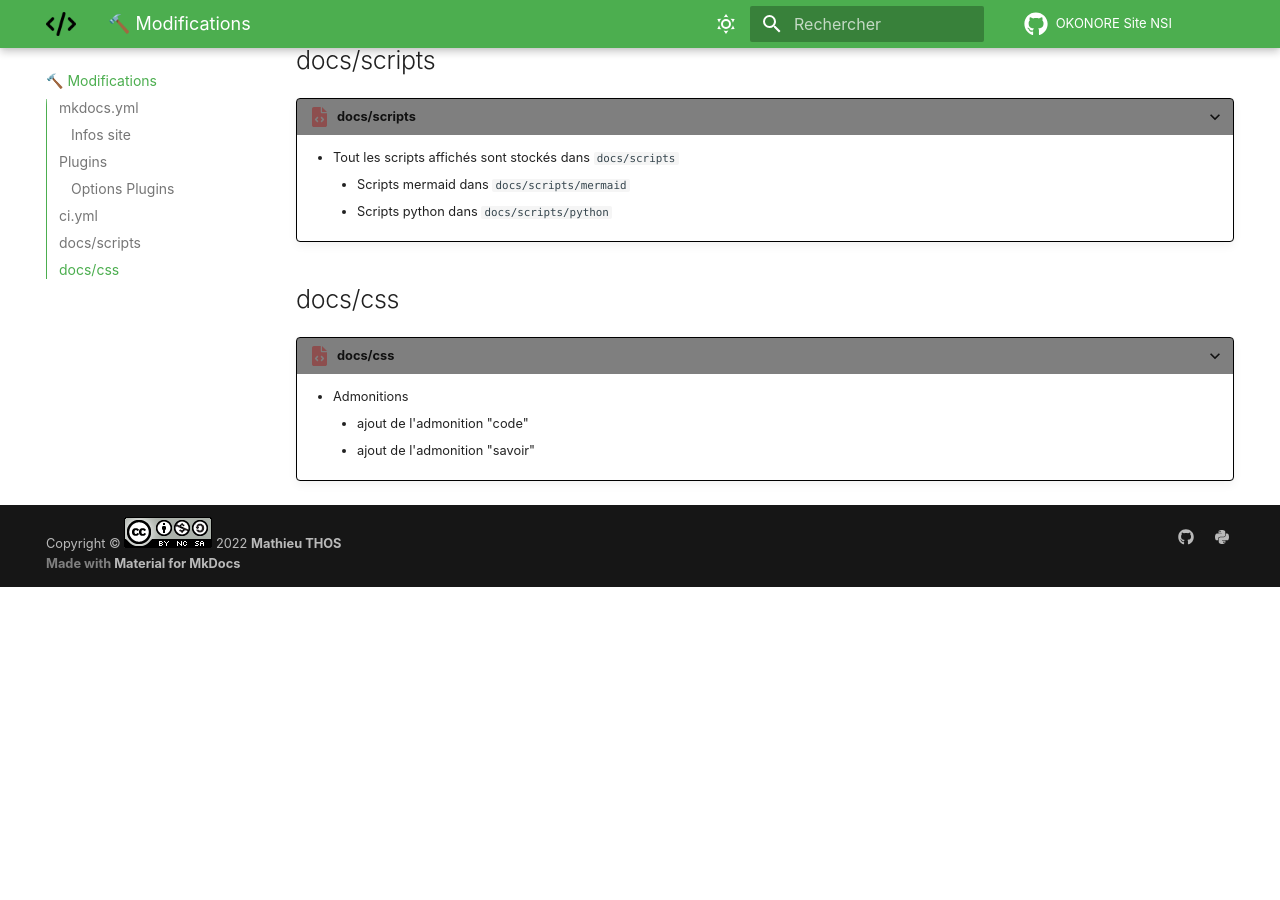
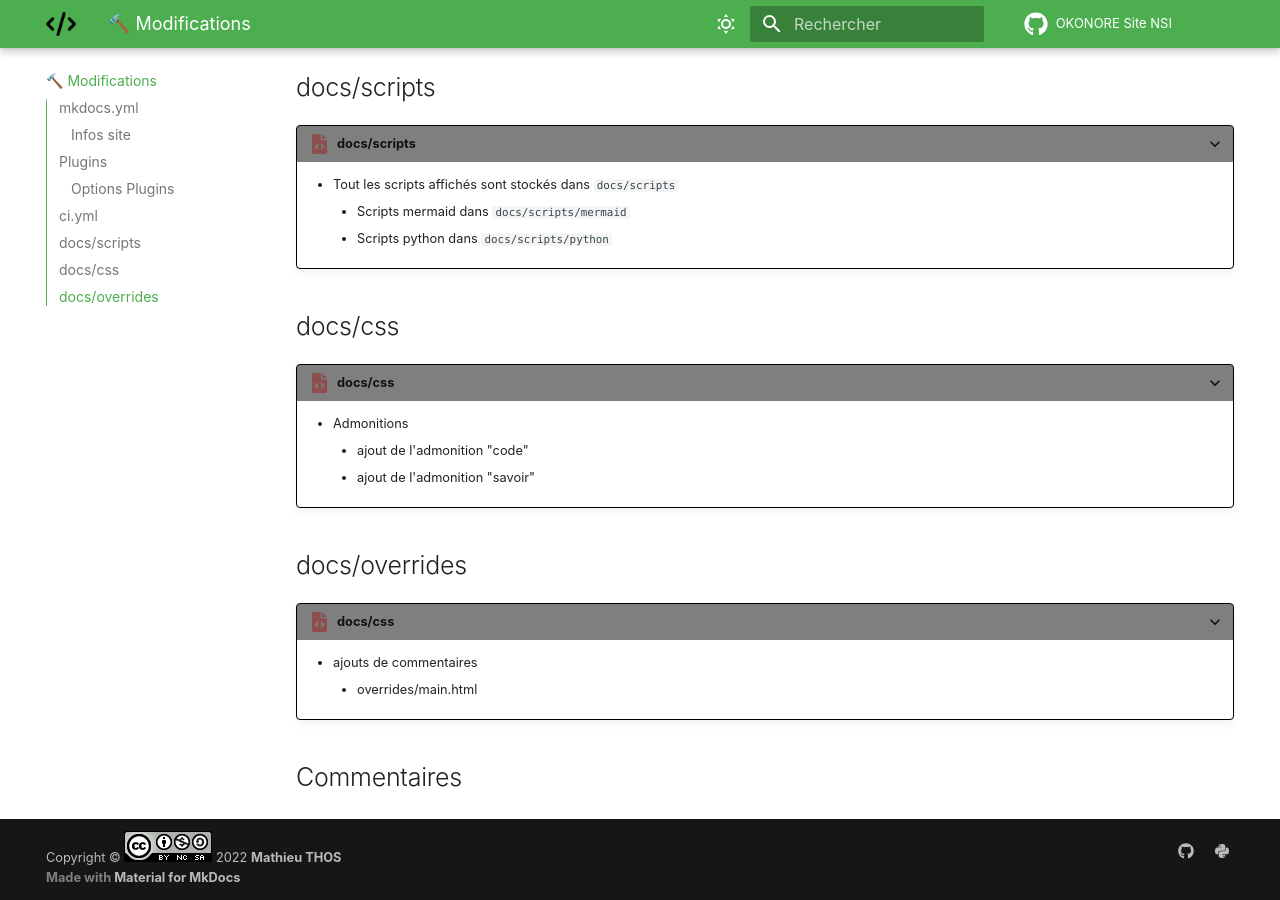
Before and after one commit to OKONORE/languages_programmation, an MkDocs documentation site: the page built from docs/modifications.md, in a window 1280 px wide and 900 px high, scrolled down 1870 px. Built offline with MkDocs 1.6.1 and Material for MkDocs 9.7.7, drawn with Linux system fonts in a browser that asks for light colours; comment, search, counter and statistics services are not loaded; before the commit the page ends 2457 px from its top, so only the background shows below that; some of the changed text lies outside the part shown.

Commit message:
Commentaires

```diff
--- a/docs/modifications.md
+++ b/docs/modifications.md
@@ -15,6 +15,7 @@
     - Nav bar
         - Ajout de `- navigation.tracking` [documentation](https://squidfunk.github.io/mkdocs-material/setup/setting-up-navigation/#anchor-tracking)
     - Thème du site
+        - [custom_dir: overrides](modifications.md#docsoverrides)
         - Couleurs
         - Logo sur l'onglet
         - logo sur le site
@@ -68,3 +69,9 @@
     - Admonitions
         - ajout de l'admonition "code"
         - ajout de l'admonition "savoir"
+
+## docs/overrides
+
+???+code "docs/css"
+    - ajouts de commentaires
+        - overrides/main.html
--- a/mkdocs.yml
+++ b/mkdocs.yml
@@ -18,6 +18,7 @@
                                     # JUSTIFICATIONS
 theme:
     name: material
+    custom_dir: overrides
     font: false                     # RGPD ; pas de fonte Google
     language: fr                    # français
     logo: images/dark_logo.png
--- a/overrides/main.html
+++ b/overrides/main.html
@@ -5,6 +5,7 @@
 
   <!-- Giscus -->
   <h2 id="__comments">{{ lang.t("meta.comments") }}</h2>
+
     <script src="https://giscus.app/client.js"
       data-repo="OKONORE/languages_programmation"
       data-repo-id="R_kgDOHQ6h0w"
```
Also changed, not shown: other parts of overrides/main.html (+0 -1 lines). Lines whose indentation alone changed are shown as unchanged.
